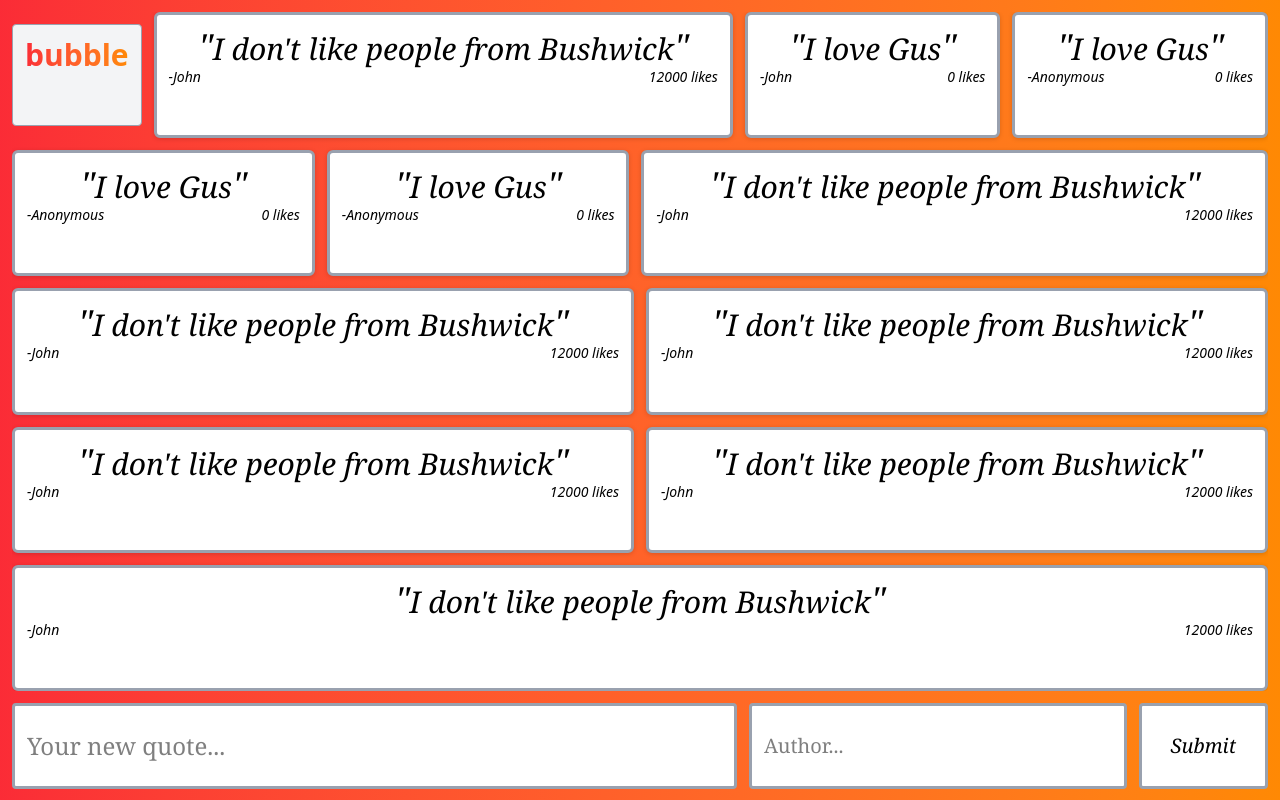
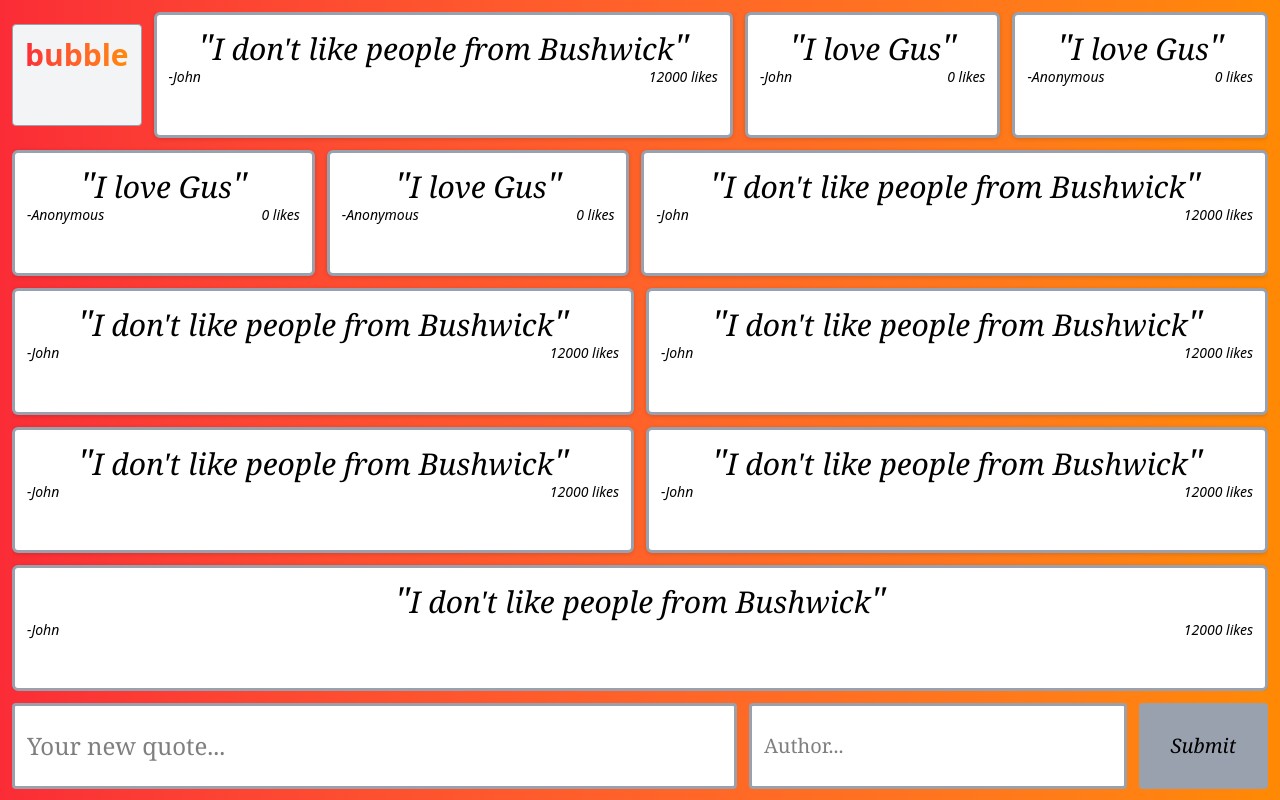
Before and after one commit to JohnSwiftC/bubble, a React (Vite) app: page / in a window 1280 px wide. Built offline with nearby package versions, Linux system fonts and the light colour scheme.

Commit message:
add form validation to button, frontend is complete for now, going to build glorious rust backend

```diff
--- a/src/App.jsx
+++ b/src/App.jsx
@@ -10,16 +10,22 @@ function App() {
   const [nameText, setNameText] = useState("");
   const [buttonText, setButtonText] = useState("Submit");
 
+  const [sendable, setSendable] = useState(false);
+
   // Will change text back from sent when using a new quote.
   useEffect(() => {
     if (quoteText.length > 0) {
       setButtonText("Submit");
+      setSendable(true);
+    } else {
+      setSendable(false);
     }
   }, [quoteText])
   // Deal with submit button, not making another
   // component because im lazy
 
   const quoteSubmitHandler = () => {
+    if (!sendable) return;
     console.log(quoteText);
     setQuoteText("");
     setNameText("");
@@ -65,7 +71,7 @@ function App() {
               <input value={nameText} onChange={(e) => {setNameText(e.target.value)}}className="w-0 bg-white text-black grow-1 outline-hidden text-xl font-serif" placeholder="Author..."/>
             </div>
 
-          <div onClick={quoteSubmitHandler} className="aspect-3/2 bg-white border border-3 border-gray-400 rounded flex justify-center items-center transition"
+          <div onClick={quoteSubmitHandler} className={`aspect-3/2 border border-3 border-gray-400 ${sendable ? "bg-white" : "bg-gray-400"} rounded flex justify-center items-center transition`}
                 style={{ transform: `scale(${buttonScale/100})` }}
                 onMouseEnter={() => {setButtonScale(107)}}
                 onMouseLeave={() => {setButtonScale(100)}}>
```
